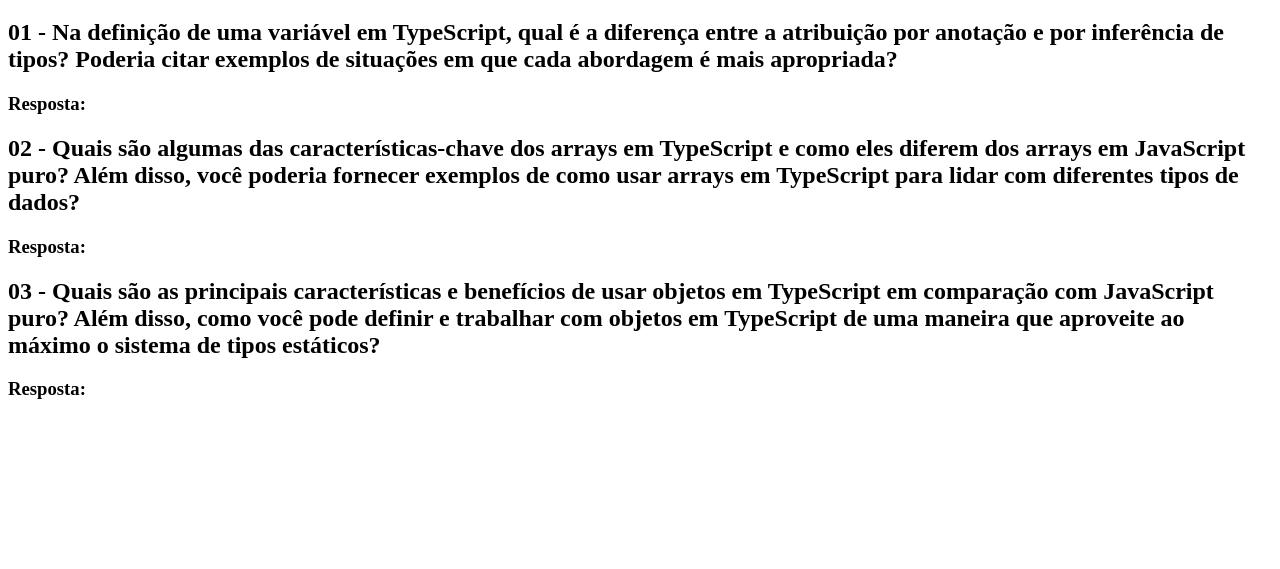
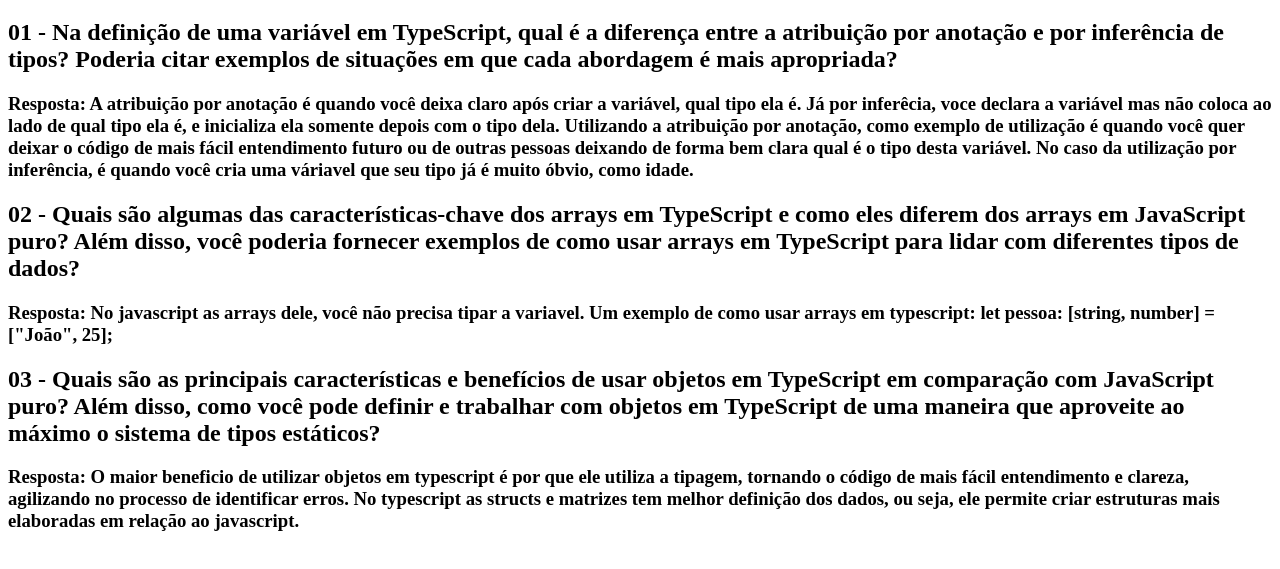
Before and after one commit to MariPinas/programacao_web, a plain HTML site: page Aula_2_Versionamento/dist/index.html in a window 1280 px wide. Shown: the part 61-630 px from the top of the page. Drawn offline with Linux system fonts and the light colour scheme.

Commit message:
Respondendo a pergunta da aula 2

```diff
--- a/Aula_1_Tipos_Variaveis/dist/js/index.js
+++ b/Aula_1_Tipos_Variaveis/dist/js/index.js
@@ -1,6 +1,6 @@
 "use strict";
 // Tipo number para números
-let idade = 25;
+let idade = 25; // por anotation
 let altura = 1.75;
 // Tipo string para texto
 let nome = "João";
@@ -11,6 +11,7 @@
 // Tipo array para coleções de valores do mesmo tipo
 let numeros = [1, 2, 3, 4, 5];
 let nomes = ["Maria", "João", "Ana"];
+//testeste
 // Tipo tuple para arrays com um número fixo de elementos e tipos definidos
 let pessoa = ["João", 25];
 // Tipo any para qualquer tipo de valor (evitar usar quando possível)
--- a/Aula_2_Versionamento/dist/index.html
+++ b/Aula_2_Versionamento/dist/index.html
@@ -8,10 +8,10 @@
 <body>
     <h1>Questionário - Para exemplos utilize o console do browser</h1>
     <h2>01 - Na definição de uma variável em TypeScript, qual é a diferença entre a atribuição por anotação e por inferência de tipos? Poderia citar exemplos de situações em que cada abordagem é mais apropriada?</h2>
-    <h3>Resposta: </h3>
+    <h3>Resposta: A atribuição por anotação é quando você deixa claro após criar a variável, qual tipo ela é. Já por inferêcia, voce declara a variável mas não coloca ao lado de qual tipo ela é, e inicializa ela somente depois com o tipo dela. Utilizando a atribuição por anotação, como exemplo de utilização é quando você quer deixar o código de mais fácil entendimento futuro ou de outras pessoas deixando de forma bem clara qual é o tipo desta variável. No caso da utilização por inferência, é quando você cria uma váriavel que seu tipo já é muito óbvio, como idade.</h3>
     <h2>02 - Quais são algumas das características-chave dos arrays em TypeScript e como eles diferem dos arrays em JavaScript puro? Além disso, você poderia fornecer exemplos de como usar arrays em TypeScript para lidar com diferentes tipos de dados?</h2>
-    <h3>Resposta: </h3>
+    <h3>Resposta: No javascript as arrays dele, você não precisa tipar a variavel. Um exemplo de como usar arrays em typescript: let pessoa: [string, number] = ["João", 25]; </h3>
     <h2>03 - Quais são as principais características e benefícios de usar objetos em TypeScript em comparação com JavaScript puro? Além disso, como você pode definir e trabalhar com objetos em TypeScript de uma maneira que aproveite ao máximo o sistema de tipos estáticos?</h3>
-    <h3>Resposta: </h3>
+    <h3>Resposta: O maior beneficio de utilizar objetos em typescript é por que ele utiliza a tipagem, tornando o código de mais fácil entendimento e clareza, agilizando no processo de identificar erros. No typescript as structs e matrizes tem melhor definição dos dados, ou seja, ele permite criar estruturas mais elaboradas em relação ao javascript. </h3>
 </body>
 </html>
```
